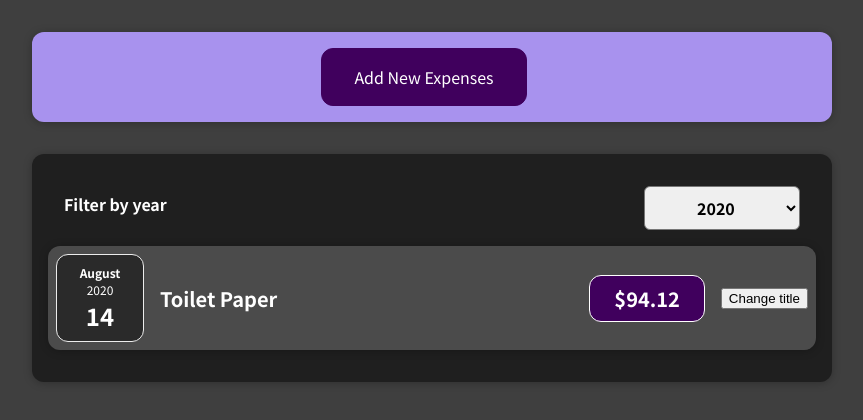
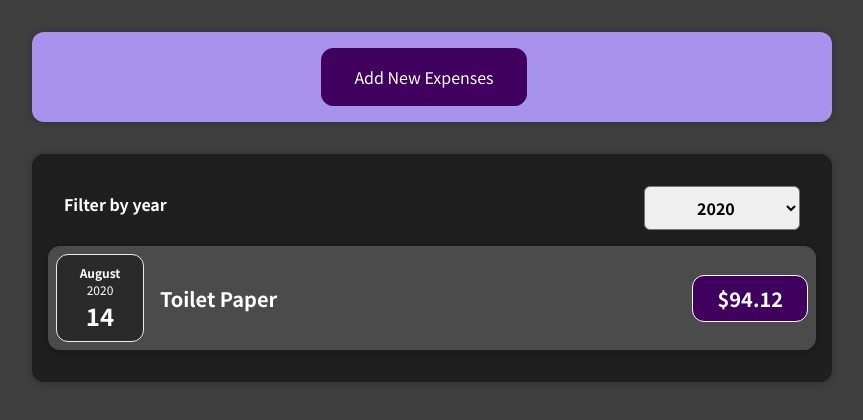
Before and after one commit to Akshay-Achuthan/Expense-Tracker, a React (Create React App) app: page / in a window 1280 px wide. Shown: the top 420 px of the page, without its empty margins (208-1071 px from the left). Built offline with nearby package versions, Linux system fonts and the light colour scheme.

Commit message:
removed unwanted codes

```diff
--- a/src/component/Expenses/ExpensesItem.js
+++ b/src/component/Expenses/ExpensesItem.js
@@ -1,24 +1,18 @@
-import React, {useState} from "react";
+import React from "react";
 import Card from "../UI/Card"
 import ExpensesDate from "./ExpensesDate";
 
 import "./ExpensesItem.css"
 
 const ExpenseItem = (props) => {
-  const [title,setTitle] = useState(props.title);
-
-  const clickHandler = () => {
-    setTitle('updated!');
-  }
 
   return (
     <li>
     <Card className="expense-item">
       <ExpensesDate date={props.date}/>
       <div className="expense-item__description">
-        <h2>{title}</h2>
+        <h2>{props.title}</h2>
         <div className="expense-item__price">${props.amount}</div>
-        <button onClick={clickHandler}>Change title</button>
       </div>
     </Card>
     </li>
```
